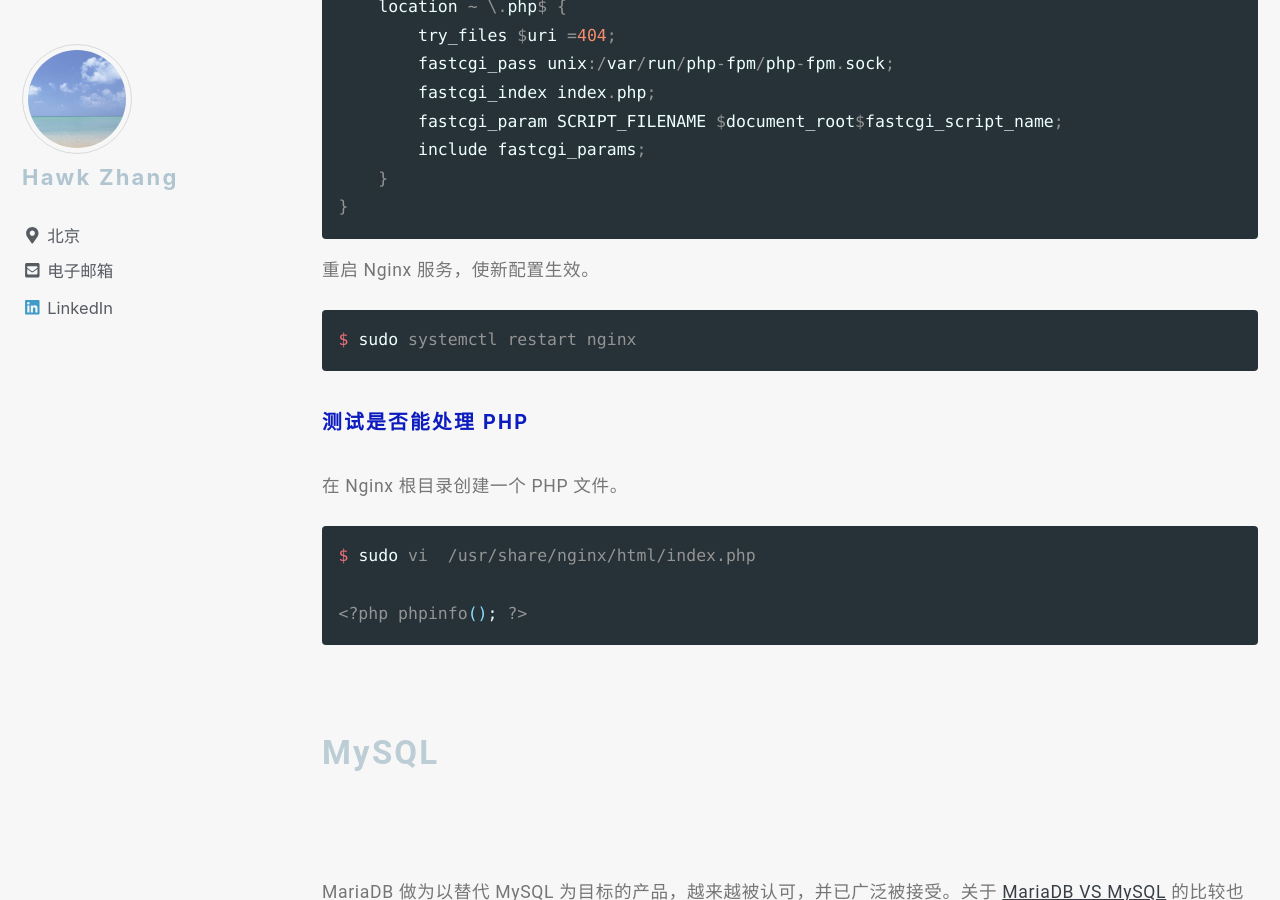
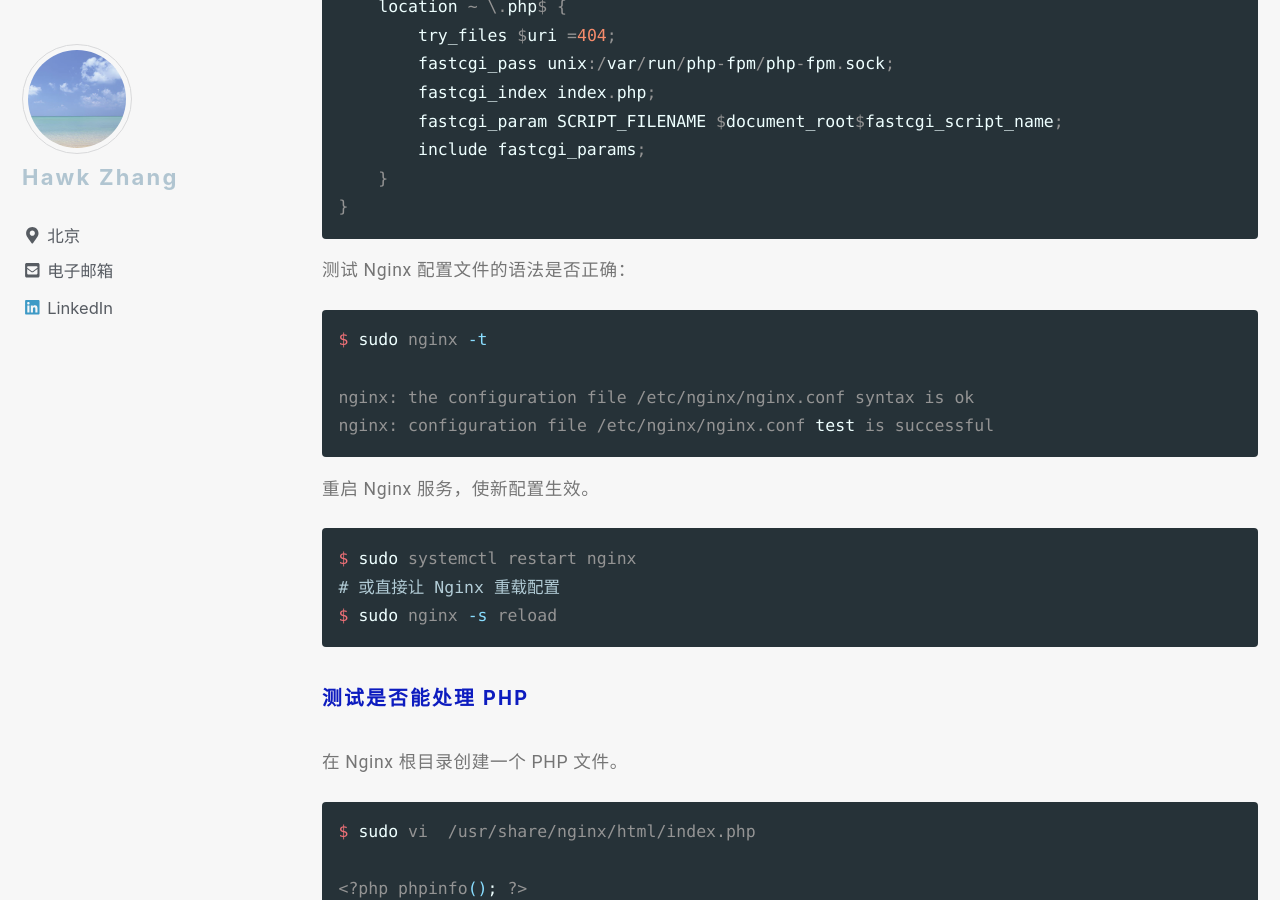
Before and after one commit to narru888/linotes_note, a Jekyll site: the page built from _posts/framework/2017-12-04-lamp_intro.md, in a window 1280 px wide and 900 px high, scrolled down 17712 px. Built offline with Jekyll 4.4.1, drawn with Linux system fonts in a browser that asks for light colours; nearby versions of some CDN libraries; a script that is not in the unit is left out; some of the changed text lies outside the part shown.

Commit message:
update on 2018-10-07 15:20:01 CST

````diff
--- a/_posts/framework/2017-12-04-lamp_intro.md
+++ b/_posts/framework/2017-12-04-lamp_intro.md
@@ -472,8 +472,8 @@
 user = nginx
 group = nginx
 listen = /var/run/php-fpm/php-fpm.sock
-listen.owner = nobody
-listen.group = nobody
+listen.owner = nginx
+listen.group = nginx
 ```
 
 
@@ -526,7 +526,7 @@
 
 ```conf
 server {
-    listen       80;
+    listen  80;
     server_name  server_domain_name_or_IP;
 
     # 这些行最初在 "location /" 段落
@@ -552,10 +552,21 @@
 }
 ```
 
+测试 Nginx 配置文件的语法是否正确：
+
+```bash
+$ sudo nginx -t
+
+nginx: the configuration file /etc/nginx/nginx.conf syntax is ok
+nginx: configuration file /etc/nginx/nginx.conf test is successful
+```
+
 重启 Nginx 服务，使新配置生效。
 
 ```bash
 $ sudo systemctl restart nginx
+# 或直接让 Nginx 重载配置
+$ sudo nginx -s reload
 ```
 
 
@@ -568,6 +579,8 @@
 
 <?php phpinfo(); ?>
 ```
+
+
 
 
 
````
